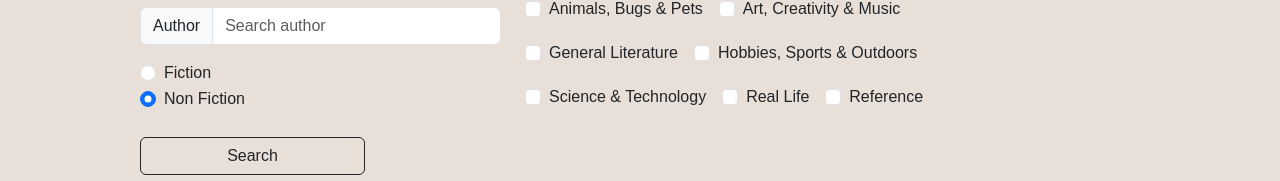
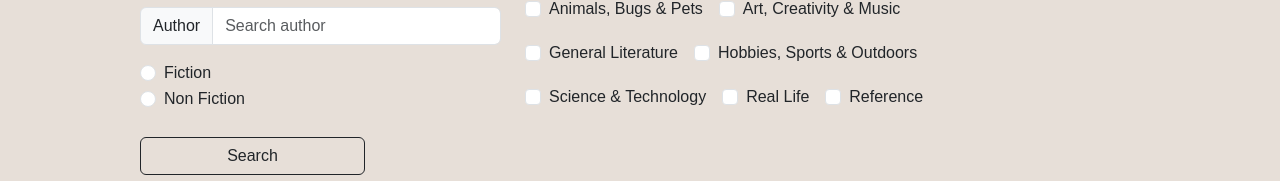
Before and after one commit to andikaraditya/serene-reads-client, a Vue app: page /search in a window 1280 px wide. Shown: the part 324-505 px from the top of the page. Built offline with nearby package versions, Linux system fonts and the light colour scheme; no server answers; a web font is replaced by a local one.

Commit message:
feat: genres page search book by genres
- search by genres will be redirect to search page

```diff
--- a/src/views/GenresPage.vue
+++ b/src/views/GenresPage.vue
@@ -6,13 +6,14 @@
             <GenresCard
             v-for="category in categories"
             :category="category"
+            @click.prevent="$router.push({name:'SearchPage', query:{categories:category}})"
             />
         </div>
     </div>
 </template>
 
 <script>
-import { mapState } from "pinia";
+import { mapState, mapActions } from "pinia";
 import { searchStore } from "../stores/searchStore";
 import GenresCard from "../components/GenresCard.vue";
     export default {
--- a/src/views/SearchPage.vue
+++ b/src/views/SearchPage.vue
@@ -30,7 +30,7 @@
                         <div class="form-check">
                         <input
                         v-model="form.book_type"
-                        class="form-check-input" value="nonfiction" type="radio" id="nonfiction" checked>
+                        class="form-check-input" value="nonfiction" type="radio" id="nonfiction">
                         <label class="form-check-label" for="nonfiction">
                             Non Fiction
                         </label>
```
